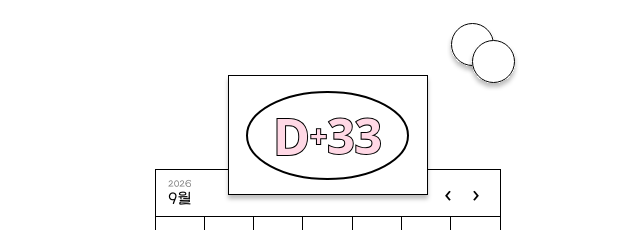
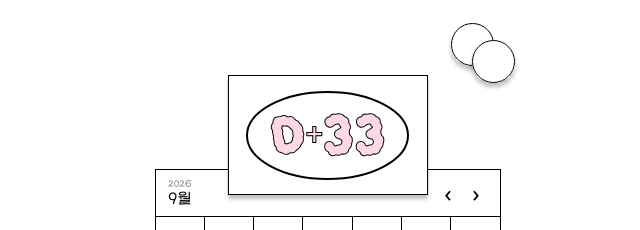
Before and after one commit to yuninam2128/bucketlist, a React (Vite) app: page /calendar in a window 1280 px wide. Shown: the top 230 px of the page, without its empty margins (312-952 px from the left). Built offline with nearby package versions, Linux system fonts and the light colour scheme; a web font is replaced by a local one.

Commit message:
feat: font 추가

```diff
--- a/src/components/DdayCard.module.css
+++ b/src/components/DdayCard.module.css
@@ -20,10 +20,9 @@
   display: flex;
   align-items: center;
   justify-content: center;
-  /* TODO: Figma 폰트(Cloudsofa namgim) 파일을 받으면 교체 */
-  font-family: 'Cloudsofa namgim', 'Arial Rounded MT Bold', system-ui, sans-serif;
-  font-weight: 900;
+  font-family: 'Cloudsofa namgim', system-ui, sans-serif;
   color: var(--dday-pink);
+  /* Figma 텍스트 외곽선 (코드 출력엔 빠져 있어 스크린샷 기준으로 맞춤) */
   -webkit-text-stroke: 2px #000;
   paint-order: stroke fill;
   line-height: 1;
--- a/src/index.css
+++ b/src/index.css
@@ -4,6 +4,15 @@
   font-weight: normal;
   font-style: normal;
   font-display: swap;
+}
+
+/* D+N 숫자 전용 */
+@font-face {
+  font-family: 'Cloudsofa namgim';
+  src: url('./assets/fonts/Cloudsofa_namgim-Regular.ttf') format('truetype');
+  font-weight: normal;
+  font-style: normal;
+  font-display: block;
 }
 
 :root {
--- a/vite.config.ts
+++ b/vite.config.ts
@@ -24,7 +24,7 @@ export default defineConfig({
         background_color: '#ffffff',
       },
       workbox: {
-        globPatterns: ['**/*.{js,css,html,svg,png,jpg,ico,woff,webmanifest}'],
+        globPatterns: ['**/*.{js,css,html,svg,png,jpg,ico,woff,ttf,webmanifest}'],
       },
       devOptions: {
         enabled: true,
```
Also changed, not shown: src/assets/fonts/Cloudsofa_namgim-Regular.ttf (added).
